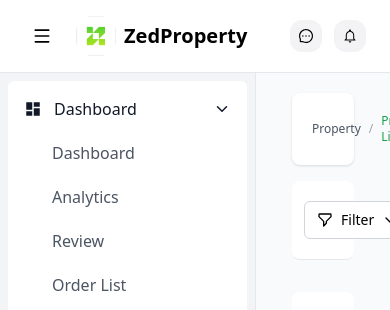
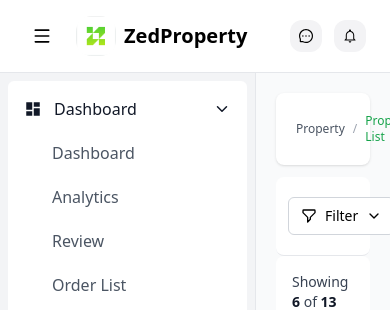
Before and after one commit to Jubayerhusain/zed-admin-dashboard, a React (Vite) app: page /admin/property-list in a window 390 px wide. Shown: the top 310 px of the page. Built offline with nearby package versions, Linux system fonts and the light colour scheme.

Commit message:
responsive issue fixed and property detaild page added done

```diff
--- a/src/Componets/propertyList/PropertyListing.jsx
+++ b/src/Componets/propertyList/PropertyListing.jsx
@@ -333,12 +333,12 @@ export default function PropertyListing() {
   return (
     <div className="min-h-screen bg-gray-50">
       {/* Header */}
-      <div className="flex items-center gap-2 text-xs sm:text-sm mx-4 mb-3 sm:mb-4 p-5 bg-white rounded-lg shadow">
+      <div className="flex items-center gap-2 text-xs sm:text-sm sm:mx-4 mb-3 sm:mb-4 p-5 bg-white rounded-lg shadow">
         <span className="text-gray-600">Property</span>
         <span className="text-gray-400">/</span>
         <span className="text-green-600 font-medium">Property List</span>
       </div>
-      <div className="bg-white border-b rounded-lg m-4">
+      <div className="bg-white border-b rounded-lg sm:m-4">
         <div className=" px-3 p-5">
           {/* Filter Toggle */}
           <button
@@ -620,7 +620,7 @@ export default function PropertyListing() {
       </div>
 
       {/* Main Content */}
-      <div className="p-4">
+      <div className="sm:p-4">
         {/* Results Header */}
         <div className="bg-white p-4 rounded-lg flex flex-col sm:flex-row justify-between items-start sm:items-center gap-3 mb-6">
           <p className="text-sm sm:text-base text-gray-700">
--- /dev/null
+++ b/src/Pages/PropertyDetails.jsx
@@ -0,0 +1,11 @@
+import React from 'react'
+
+const PropertyDetails = () => {
+    return (
+        <div>
+            this is Property Details page
+        </div>
+    )
+}
+
+export default PropertyDetails
```
Also changed, not shown: src/routes/routes.jsx (+10 -1 lines).
